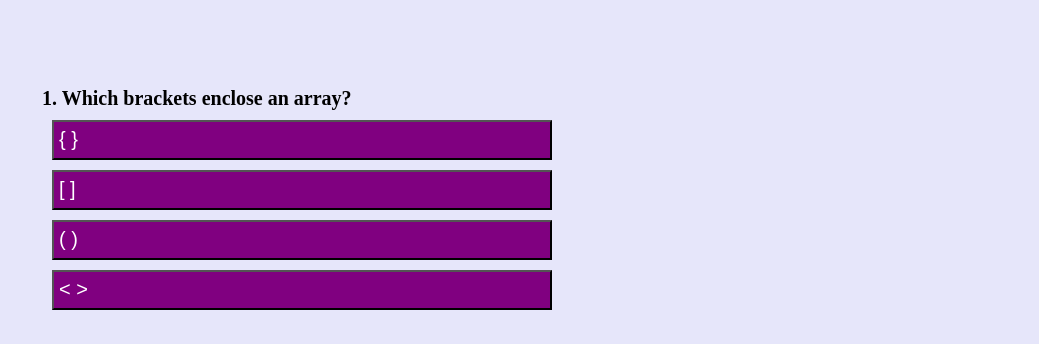
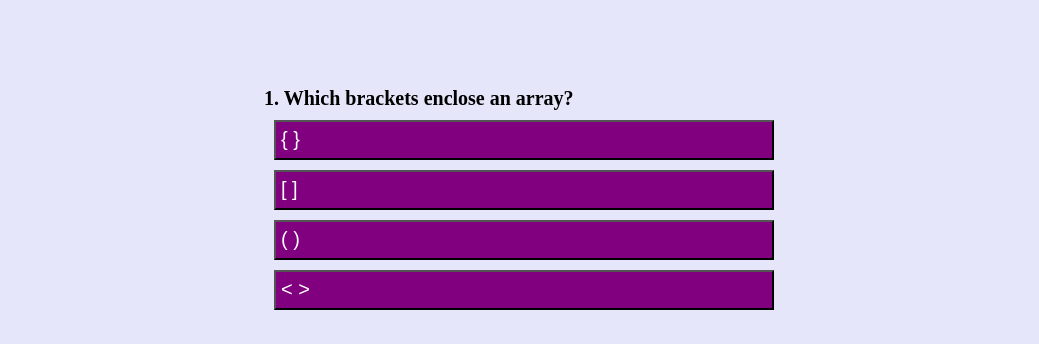
Before and after one commit to jkelly101/Code-Quiz, a plain HTML site: page index.html in a window 1280 px wide. Both pictures are taken after a click on the button "Start". Shown: the part 90-434 px from the top of the page, without its empty margins (116-1155 px from the left). Drawn offline with nearby package versions, Linux system fonts and the light colour scheme.

Commit message:
centered questions on page

```diff
--- a/script.js
+++ b/script.js
@@ -21,6 +21,7 @@ startBtn.addEventListener("click", startQuiz);
 function startQuiz() {
   startScreen.classList.add("hide");
   questionScreen.classList.remove("hide");
+  questionScreen.style.display = "flex";
   displayQuestion();
   setTime();
 }
@@ -49,6 +50,7 @@ function setTime() {
 // When the game is over, the question Screen is hidden
 function endGame() {
   questionScreen.classList.add("hide");
+  questionScreen.style.display = "none";
   clearInterval(timerInterval);
   $(".show-score").text(secondsLeft);
   $("#high-score-screen").removeClass("hide");
--- a/style.css
+++ b/style.css
@@ -60,10 +60,10 @@ body {
 #question-screen {
   font-size: 20px;
   text-align: left;
-  margin: auto;
   margin-top: 80px;
   width: auto;
   padding: 10px;
+  justify-content: center;
 }
 
 #question-text {
```
